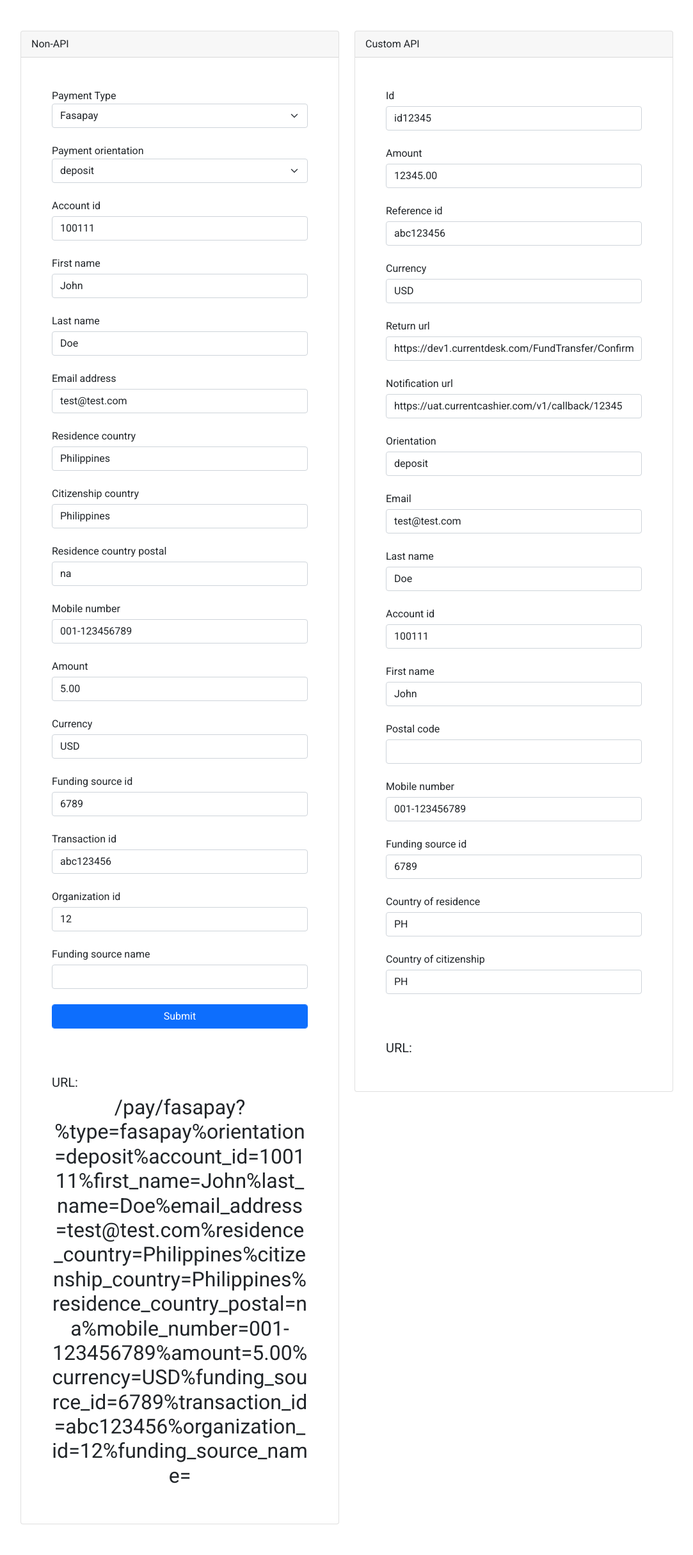
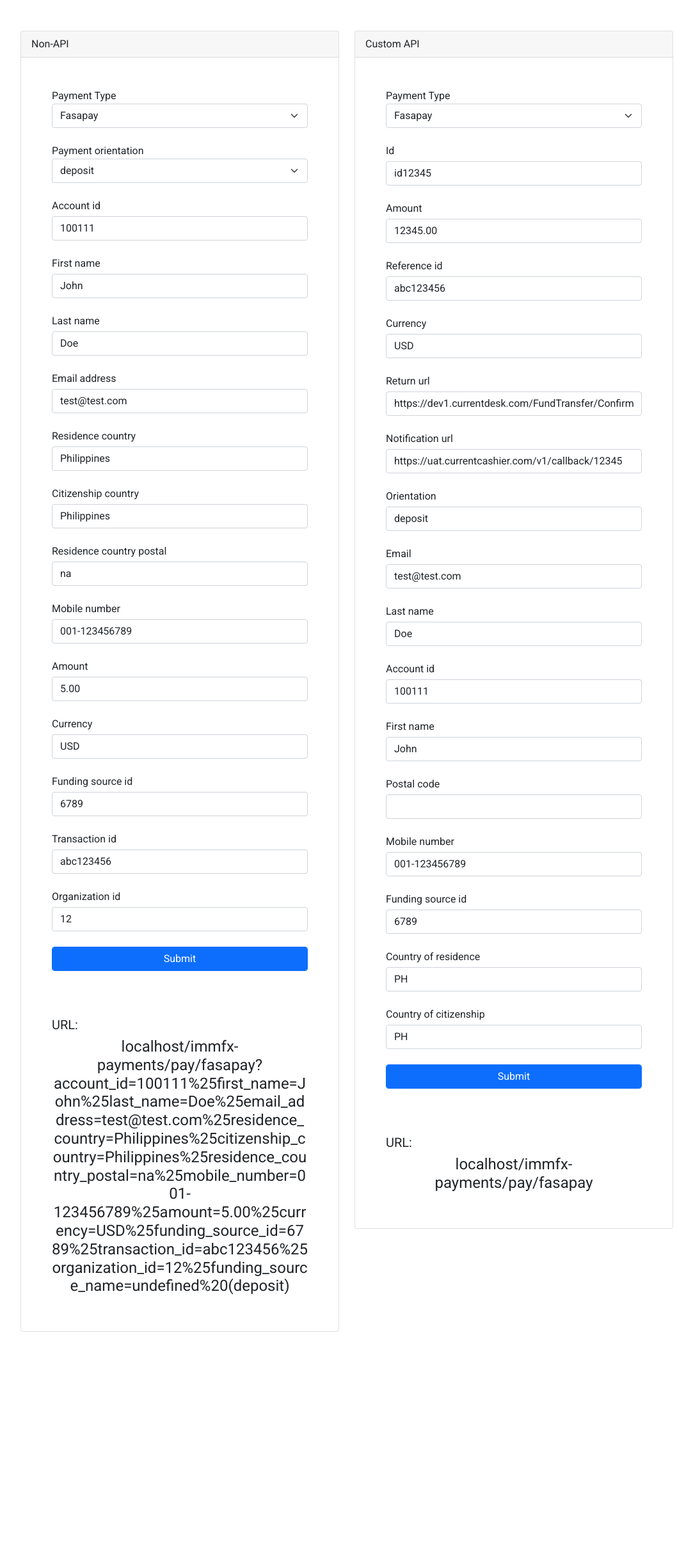
Before and after one commit to trishadominyk/cd-api-tool, a PHP site: page / in a window 1280 px wide. Shown: the whole page at 64% size, without its empty margins (98-1181 px from the left). After the commit the page ends 2082 px from the top, so only its background shows below. Run offline with PHP 8.4, Linux system fonts and the light colour scheme; some libraries are stand-ins or nearby versions.

Commit message:
Improved non-api function scripts

```diff
--- a/index.php
+++ b/index.php
@@ -52,7 +52,7 @@
                             Non-API
                         </div>
                         <div class="card-body p-5">
-                            <form id="payment-details" class="pb-5">
+                            <form id="nonapi-payment-details" class="pb-5">
                                 <div class="form-group mb-4">
                                     <label for="type">Payment Type</label>
                                     <select type="text" class="form-select" id="type" name="type">
@@ -63,7 +63,7 @@
                                 </div>
 
                                 <div class="form-group mb-4">
-                                    <label for="type">Payment orientation</label>
+                                    <label for="orientation">Payment orientation</label>
                                     <select type="text" class="form-select" id="orientation" name="orientation">
                                         <?php foreach($paymentOrientations as $paymentOrientation){
                                             echo '<option value="' . $paymentOrientation . '">' . $paymentOrientation . '</option>';
@@ -86,17 +86,12 @@
                                 ?>
 
                                 <div class="form-group mb-4">
-                                    <label for="funding_source_name" class="mb-1">Funding source name</label>
-                                    <input type="text" class="form-control" id="funding_source_name" name="funding_source_name">
-                                </div>
-
-                                <div class="form-group mb-4">
-                                    <button type="button" class="btn btn-primary form-control" id="submit-btn">Submit</button>
+                                    <button type="button" class="btn btn-primary form-control" id="nonapi-submit-btn">Submit</button>
                                 </div>
                             </form>
 
                             <h5>URL:</h5>
-                            <h2 id="nonAPIOutput" class="text-center"></h2>
+                            <h4 id="nonAPIOutput" class="text-center"></h4>
                         </div>
                     </div>
                 </div>
@@ -107,7 +102,16 @@
                                 Custom API
                             </div>
                             <div class="card-body p-5">
-                                <form id="payment-details" class="pb-5">
+                                <form id="customapi-payment-details" class="pb-5" action="#">
+                                    <div class="form-group mb-4">
+                                        <label for="type">Payment Type</label>
+                                        <select type="text" class="form-select" id="type" name="type">
+                                            <?php foreach($paymentTypes as $paymentType){
+                                                echo '<option value="' . strtolower(str_replace(' ', '-', $paymentType)) . '">' . $paymentType . '</option>';
+                                            }?>
+                                        </select>
+                                    </div>
+
                                     <?php
                                         $template = '';
                                         foreach($customApiData as $key => $value){
@@ -120,10 +124,14 @@
                                         }
                                         echo $template;
                                     ?>
+
+                                    <div class="form-group mb-4">
+                                        <button type="button" class="btn btn-primary form-control" id="customapi-submit-btn">Submit</button>
+                                    </div>
                                 </form>
 
                                 <h5>URL:</h5>
-                                <h1 id="outputText" class="text-center"></h1>
+                                <h4 id="customApiOutput" class="text-center"></h4>
                             </div>
                     </div>
                 </div>
--- a/script.js
+++ b/script.js
@@ -1,26 +1,47 @@
 $ = jQuery;
 $(document).ready(function() {
-    var generateURL = function(){
+    var generateNonAPIURL = function(){
         var paymentType;
         var fundingSourceName = "";
         var dataString = "";
 
-        var paymentDetails = $("#payment-details").serializeArray();
+        var paymentDetails = $("#nonapi-payment-details").serializeArray();
 
         $.each(paymentDetails, function(index, value) {
-            if (value.name == "type") {
-              paymentType = value.value;
-              fundingSourceName += paymentType;
+            if (index == 2) {
+                dataString += value.name + "=" + value.value;
+            } else if (value.name == "type") {
+                paymentType = value.value;
+                fundingSourceName += value.text;
+            } else if(value.name == "orientation") {
+                fundingSourceName += " (" + value.value + ")";
+            } else {
+                dataString += "%" + value.name + "=" + value.value;
             }
-            if(value.name == "orientation") {
-                fundingSourceName += " (" + value.value + ")";
-            }
-
-            dataString += "%" + value.name + "=" + value.value;
         });
 
-        $('#nonAPIOutput').text("/pay/" + paymentType + "?" + dataString);
+        dataString += "%funding_source_name=" + fundingSourceName;
+
+        dataString = encodeURI(dataString);
+
+        $('#nonAPIOutput').text("localhost/immfx-payments/pay/" + paymentType + "?" + dataString);
     };
 
-    $("#submit-btn").click(generateURL());
+    var generateCustomAPIURL = function(){
+        var customapi_paymentType;
+
+        var customapi_paymentDetails = $("#customapi-payment-details").serializeArray();
+
+        $.each(customapi_paymentDetails, function(index, value) {
+            if (value.name == "type") {
+                customapi_paymentType = value.value;
+            }
+        });
+
+        $('#customApiOutput').text("localhost/immfx-payments/pay/" + customapi_paymentType);
+        $('#customapi-payment-details').attr("action", "localhost/immfx-payments/pay/" + customapi_paymentType);
+    };
+
+    $("#nonapi-submit-btn").click(generateNonAPIURL());
+    $("#customapi-submit-btn").click(generateCustomAPIURL());
 });
```
